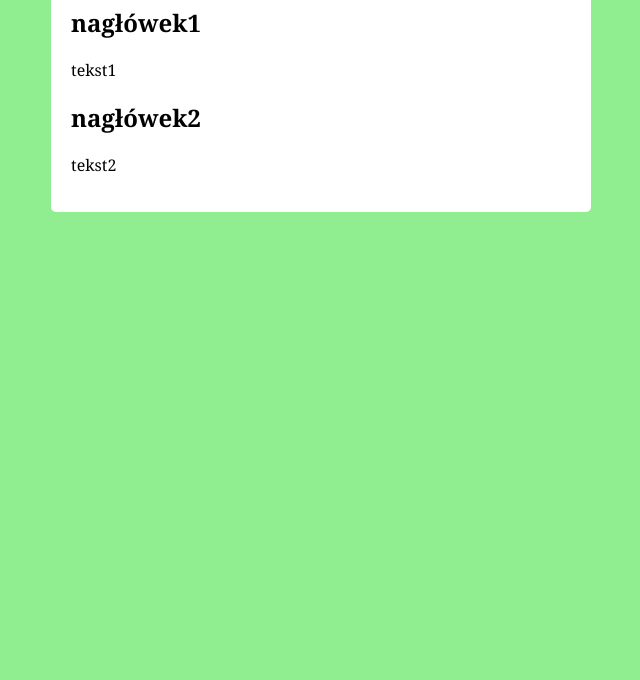
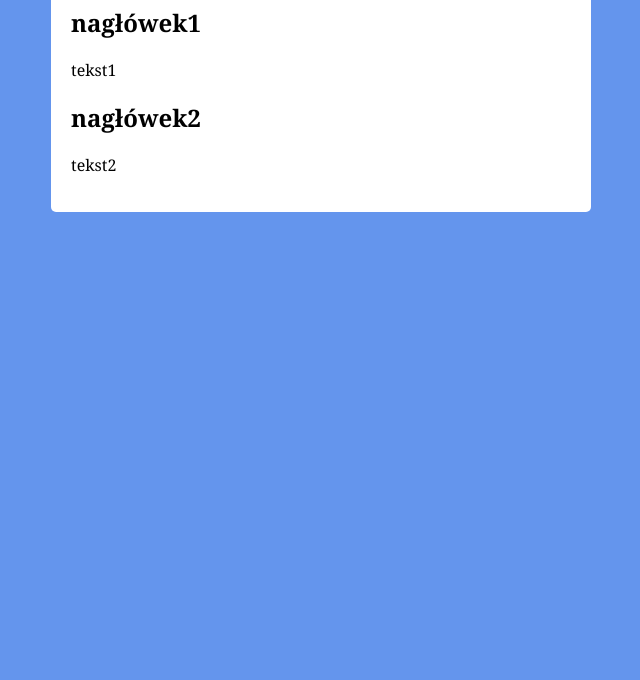
Before and after one commit to RandomoweKonto/Strona_Internetowa, a plain HTML site: page index.html in a window 1280 px wide. Shown: the part 120-800 px from the top of the page, without its empty margins (319-959 px from the left). Drawn offline with Linux system fonts and the light colour scheme.

Commit message:
Update style.css

```diff
--- a/style.css
+++ b/style.css
@@ -1,5 +1,5 @@
 body {
-    background: lightgreen;
+    background: cornflowerblue;
     font-family: Georgia, Arial, Helvetica;
 }
 
```
